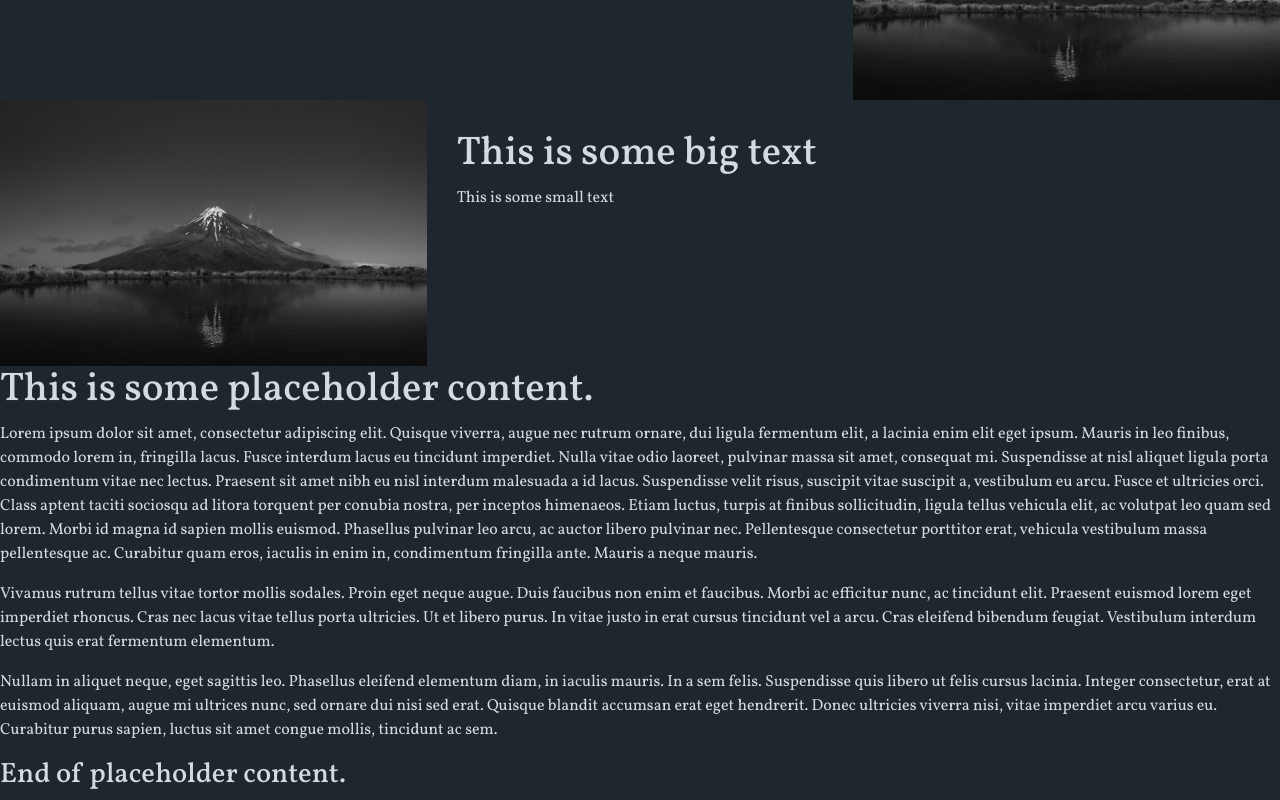
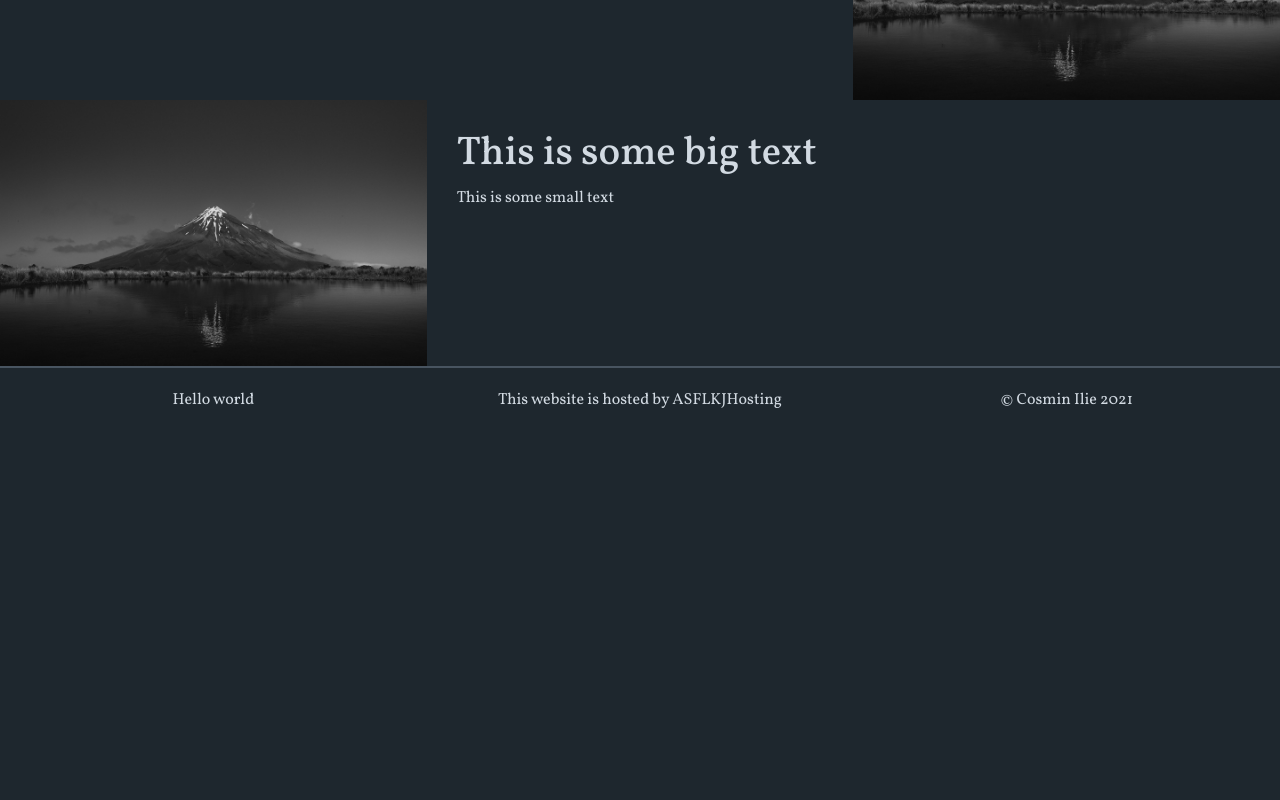
Before and after one commit to Cosmeeeen/personal-website-react, a React (Create React App) app: page / in a window 1280 px wide. Shown: the part 967-1767 px from the top of the page. After the commit the page ends 1395 px from the top, so only its background shows below. Built offline with nearby package versions, Linux system fonts and the light colour scheme.

Commit message:
added footer element

```diff
--- a/public/index.html
+++ b/public/index.html
@@ -32,7 +32,7 @@
       work correctly both with client-side routing and a non-root public URL.
       Learn how to configure a non-root public URL by running `npm run build`.
     -->
-    <title>React App</title>
+    <title>Cosmin Ilie</title>
   </head>
   <body>
     <noscript>You need to enable JavaScript to run this app.</noscript>
--- a/src/App.css
+++ b/src/App.css
@@ -209,3 +209,35 @@ ul{
   text-align: center;
   margin: 30px;
 }
+
+/* ===== Website Footer ===== */
+
+/* ----- Web View ----- */
+
+.footerElementContainer.web{
+  border-top: 2px solid var(--secondary-background);
+
+  display: grid;
+  grid-template-rows: 1fr;
+  grid-template-columns: repeat(3, 1fr);
+}
+
+.footerElementContainer.web .col{
+  display: flex;
+  justify-content: center;
+  text-align: center;
+  margin-top: 20px;
+}
+
+/* ----- Mobile View ----- */
+
+.footerElementContainer.mobile{
+  display: flex;
+  justify-content: center;
+  align-items: center;
+  flex-direction: column;
+}
+
+.footerElementContainer.mobile .col{
+  border-top: 1px solid var(--s econdary-background);
+}
--- a/src/App.js
+++ b/src/App.js
@@ -1,9 +1,9 @@
 import { BrowserRouter as Router, Route, Switch } from 'react-router-dom';
 import { BrowserView, MobileView } from 'react-device-detect';
 
-import PlaceholderContent from './Components/PlaceholderContent';
 import MobileNavBar from './Components/NavBar/MobileNavBar';
 import BrowserNavBar from './Components/NavBar/BrowserNavBar';
+import FooterElement from './Components/FooterElement';
 
 import { Home, About, Contact, MiniApps, MyWork } from './Components';
 
@@ -26,7 +26,7 @@ function App() {
           <Route path='/my-work' exact component = {() => <MyWork />}></Route>
           <Route path='/mini-apps' exact component = {() => <MiniApps />}></Route>
         </Switch>
-        <PlaceholderContent />
+        <FooterElement />
       </Router>
     </div>
   );
--- /dev/null
+++ b/src/Components/FooterElement.jsx
@@ -0,0 +1,20 @@
+import React from 'react';
+import { isMobile } from 'react-device-detect';
+
+const FooterElement = () => {
+    return (
+        <div className={`footerElementContainer ${isMobile ? 'mobile' : 'web'}`}>
+            <div className="col 1">
+                <p>Hello world</p>
+            </div>
+            <div className="col 2">
+                <p>This website is hosted by ASFLKJHosting</p>
+            </div>
+            <div className="col 3">
+                <p>© Cosmin Ilie 2021</p>
+            </div>
+        </div>
+    );
+}
+
+export default FooterElement;
```
